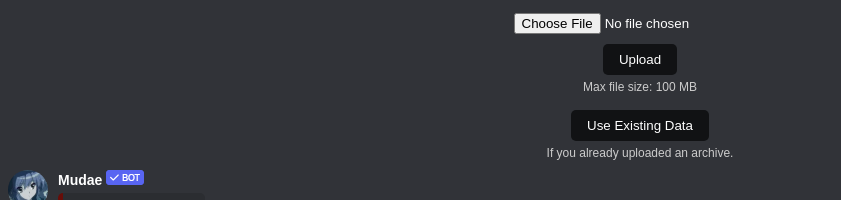
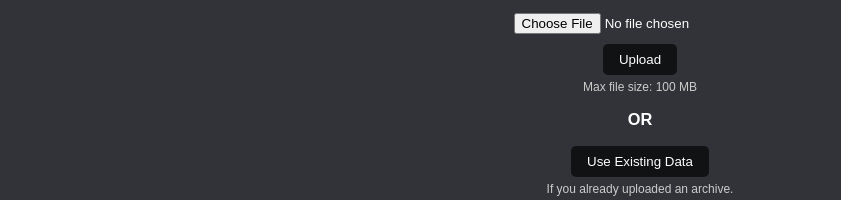
Before and after one commit to Kejneafout/mudae-harem-viewer, a plain HTML site: page public/index.html in a window 1280 px wide. Shown: the part 92-292 px from the top of the page, without its empty margins (0-841 px from the left). Drawn offline with Linux system fonts and the light colour scheme.

Commit message:
added OR h3 for better readability

```diff
--- a/public/index.html
+++ b/public/index.html
@@ -19,7 +19,9 @@
 	<br>
 	<input type="submit" value="Upload">
 	<div class="message">Max file size: 100 MB</div>
-	<br>
+
+	<h3>OR</h3>
+
 	<button type="button" id="useExistingData">Use Existing Data</button>
 	<div class="message">If you already uploaded an archive.</div>
       </form>
```
